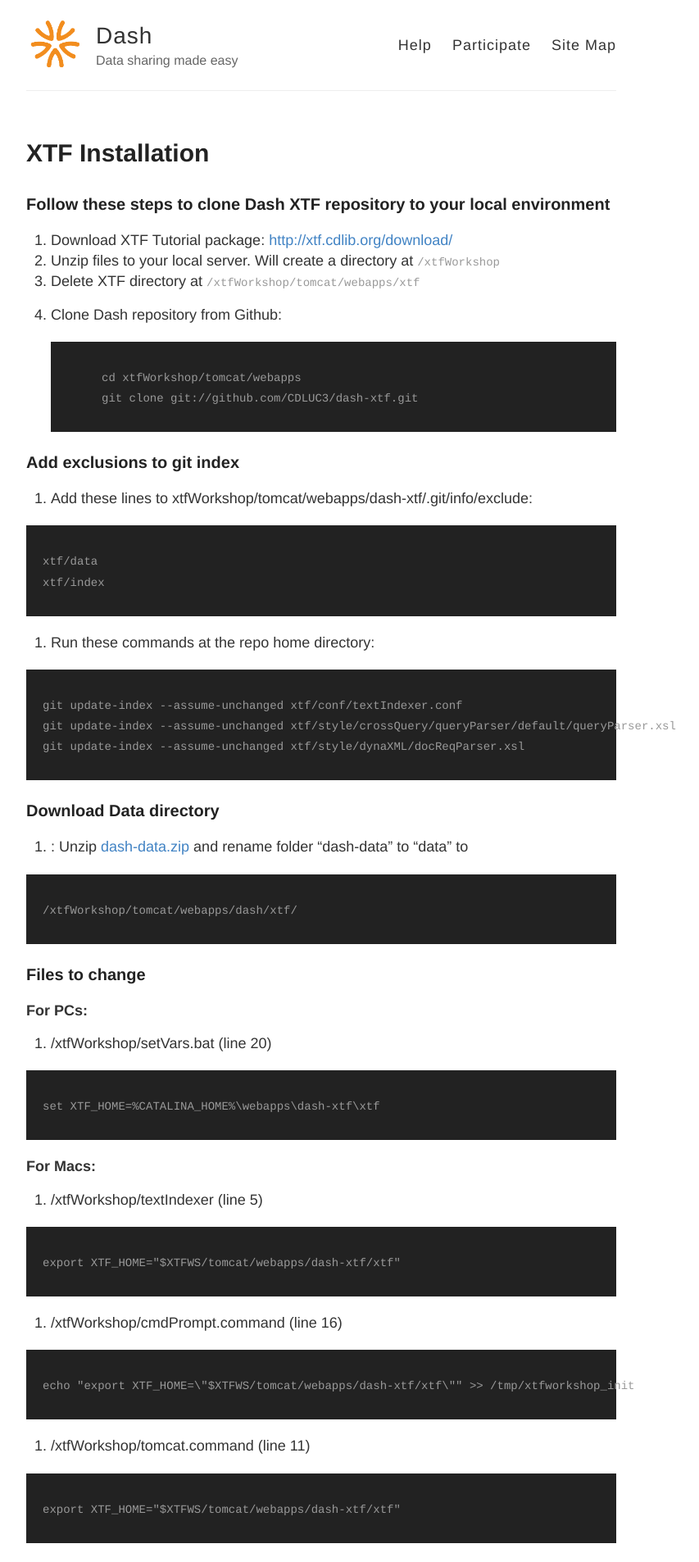
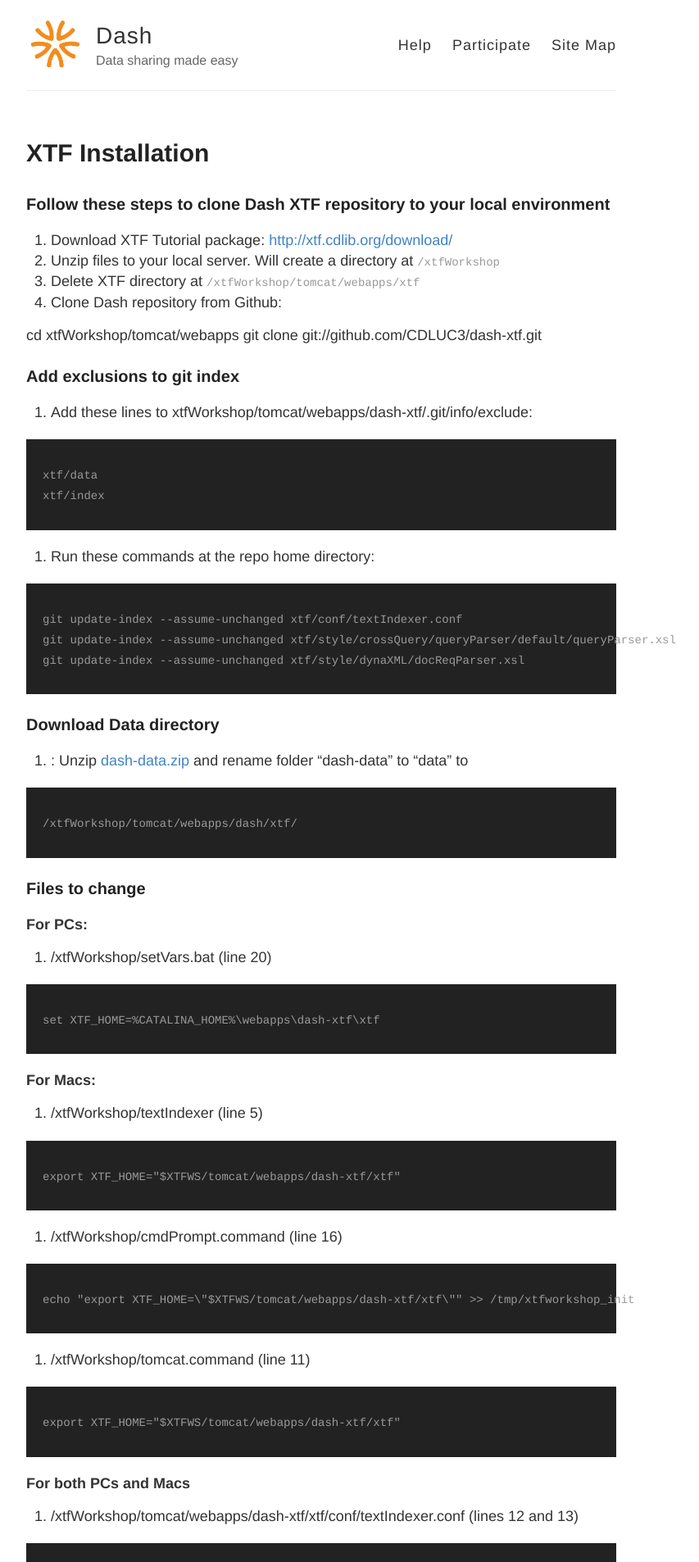
Before and after one commit to CDLUC3/dash, a Jekyll site: the page built from XTF-Installation.md, in a window 1280 px wide. Shown: the top 1906 px of the page at 82% size, without its empty margins (248-1101 px from the left). Built offline with Jekyll 4.4.1, drawn with Linux system fonts in a browser that asks for light colours.

Commit message:
Still trying to fix formatting on xtf instructions

`````diff
--- a/XTF-Installation.md
+++ b/XTF-Installation.md
@@ -11,10 +11,9 @@
 1. Delete XTF directory at ````/xtfWorkshop/tomcat/webapps/xtf````
 1. Clone Dash repository from Github:
 
-    ```
-        cd xtfWorkshop/tomcat/webapps
-        git clone git://github.com/CDLUC3/dash-xtf.git
-    ```
+> cd xtfWorkshop/tomcat/webapps
+> git clone git://github.com/CDLUC3/dash-xtf.git
+
 
 ### Add exclusions to git index
 
`````
